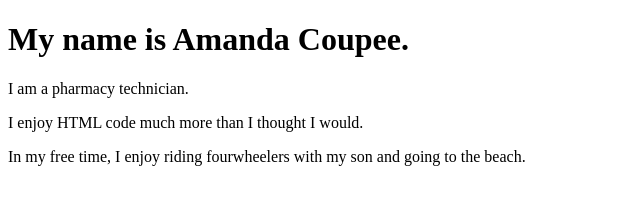
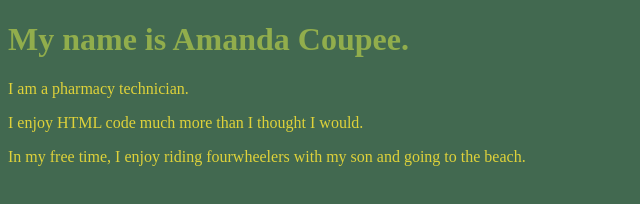
Before and after one commit to arcoupee/arcoupee.github.io, a plain HTML site: page index.html in a window 1280 px wide. Shown: the whole page, without its empty margins (0-640 px from the left). Drawn offline with Linux system fonts and the light colour scheme.

Commit message:
Update index.html
Commit update to index.html

```diff
--- a/index.html
+++ b/index.html
@@ -4,13 +4,13 @@
           <title>My Personal Introduction</title>
             <Style>
                 body {
-                    background-color: 426950;
+                    background-color: #426950;
                 }
             h1 {
-              color: 91AD4C;
+              color: #91AD4C;
             }
             p {
-            color: DFD23A;
+            color: #DFD23A;
             }
             </Style>
             <body>
```
